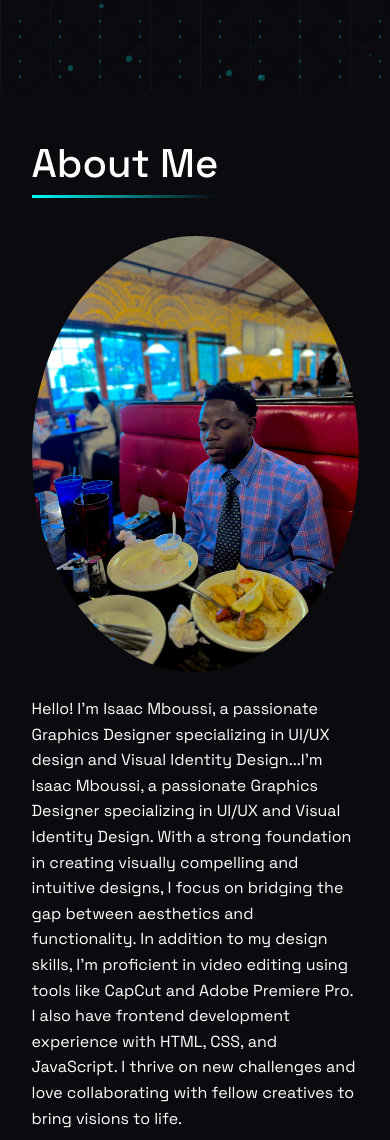
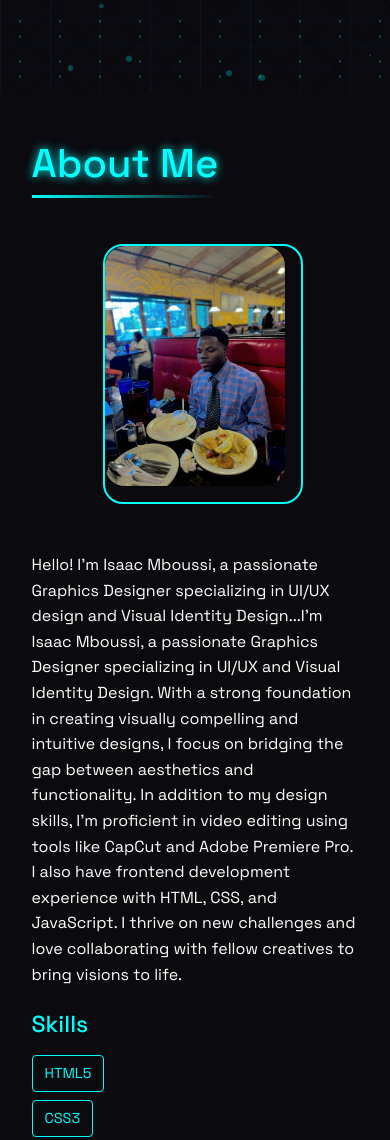
Before and after one commit to IsaacMboussi/My-portfolio, a plain HTML site: page index.html in a window 390 px wide. Shown: the part 752-1892 px from the top of the page. Drawn offline with nearby package versions, Linux system fonts and the light colour scheme.

Commit message:
Enhanced About section styling: - Added styled profile image with border effect - Implemented hover animations - Made profile image responsive - Updated text and skills styling - Added cyberpunk theme elements - Improved mobile responsiveness

```diff
--- a/index.html
+++ b/index.html
@@ -56,12 +56,15 @@
             <h2 class="text-center mb-5">About Me</h2>
             <div class="row align-items-center">
                 <div class="col-md-4 mb-4">
-                    <img src="images/Profile.jpg" alt="Isaac Mboussi" class="img-fluid rounded-circle">
+                    <div class="profile-image-container">
+                        <img src="images/Profile.jpg" alt="Isaac Mboussi" class="profile-image">
+                        <div class="image-border"></div>
+                    </div>
                 </div>
                 <div class="col-md-8">
-                    <p class="lead">Hello! I'm Isaac Mboussi, a passionate Graphics Designer specializing in UI/UX design and Visual Identity Design...I’m Isaac Mboussi, a passionate Graphics Designer specializing in UI/UX and Visual Identity Design. With a strong foundation in creating visually compelling and intuitive designs, I focus on bridging the gap between aesthetics and functionality.
+                    <p class="lead">Hello! I'm Isaac Mboussi, a passionate Graphics Designer specializing in UI/UX design and Visual Identity Design...I'm Isaac Mboussi, a passionate Graphics Designer specializing in UI/UX and Visual Identity Design. With a strong foundation in creating visually compelling and intuitive designs, I focus on bridging the gap between aesthetics and functionality.
 
-                        In addition to my design skills, I’m proficient in video editing using tools like CapCut and Adobe Premiere Pro. I also have frontend development experience with HTML, CSS, and JavaScript.
+                        In addition to my design skills, I'm proficient in video editing using tools like CapCut and Adobe Premiere Pro. I also have frontend development experience with HTML, CSS, and JavaScript.
 
                         I thrive on new challenges and love collaborating with fellow creatives to bring visions to life.</p>
 
--- a/styles.css
+++ b/styles.css
@@ -1511,3 +1511,117 @@ h2::after {
     color: var(--bg-primary);
     box-shadow: 0 0 15px rgba(0, 255, 255, 0.3);
 }
+
+/* About Section Styles */
+#about {
+    background: var(--bg-primary);
+    position: relative;
+}
+
+#about h2 {
+    color: var(--accent);
+    text-shadow: 0 0 10px var(--accent);
+}
+
+/* Profile Image Styles */
+.profile-image-container {
+    position: relative;
+    width: 100%;
+    max-width: 300px;
+    margin: 0 auto;
+    padding: 10px;
+}
+
+.profile-image {
+    width: 100%;
+    height: auto;
+    border-radius: 20px;
+    position: relative;
+    z-index: 2;
+    transition: all 0.3s ease;
+    filter: grayscale(20%);
+}
+
+.image-border {
+    position: absolute;
+    top: 0;
+    left: 0;
+    right: 0;
+    bottom: 0;
+    border: 2px solid var(--accent);
+    border-radius: 20px;
+    transform: translate(10px, 10px);
+    z-index: 1;
+    transition: all 0.3s ease;
+}
+
+/* Hover Effects */
+.profile-image-container:hover .profile-image {
+    transform: translate(5px, 5px);
+    filter: grayscale(0%);
+    box-shadow: 0 0 20px rgba(0, 255, 255, 0.3);
+}
+
+.profile-image-container:hover .image-border {
+    transform: translate(15px, 15px);
+    border-color: rgba(0, 255, 255, 0.5);
+}
+
+/* Skill Badge Styles */
+.skill-badge {
+    display: inline-block;
+    padding: 8px 16px;
+    border: 1px solid var(--accent);
+    border-radius: 4px;
+    color: var(--accent);
+    background: transparent;
+    transition: all 0.3s ease;
+}
+
+.skill-badge:hover {
+    background: var(--accent);
+    color: var(--bg-primary);
+    box-shadow: 0 0 15px rgba(0, 255, 255, 0.3);
+}
+
+/* Text Styles */
+.lead {
+    color: var(--text-primary);
+    line-height: 1.6;
+}
+
+h3 {
+    color: var(--accent);
+    margin-top: 2rem;
+}
+
+/* Responsive Adjustments */
+@media (max-width: 768px) {
+    .profile-image-container {
+        max-width: 250px;
+        margin-bottom: 2rem;
+    }
+
+    .lead {
+        font-size: 1rem;
+    }
+}
+
+@media (max-width: 576px) {
+    .profile-image-container {
+        max-width: 200px;
+    }
+
+    .image-border {
+        transform: translate(8px, 8px);
+    }
+
+    .profile-image-container:hover .image-border {
+        transform: translate(12px, 12px);
+    }
+
+    .skill-badge {
+        padding: 6px 12px;
+        font-size: 0.9rem;
+    }
+}
```
